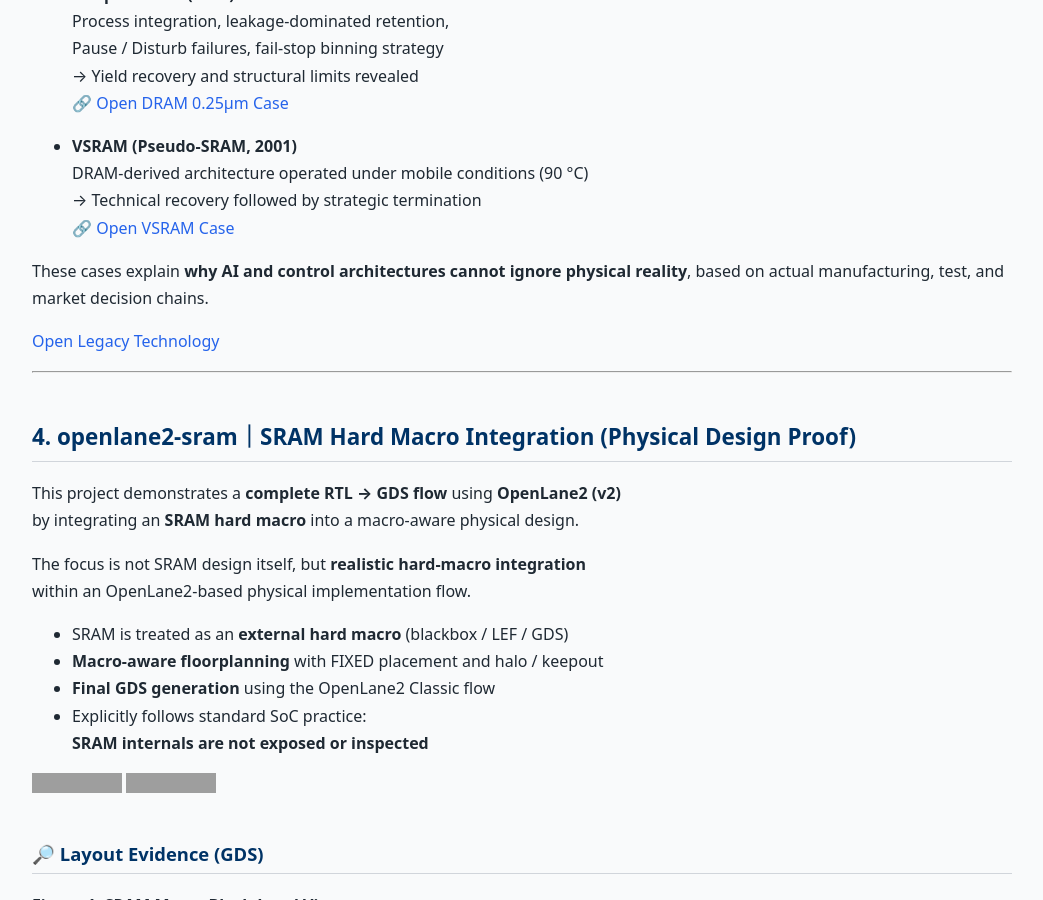
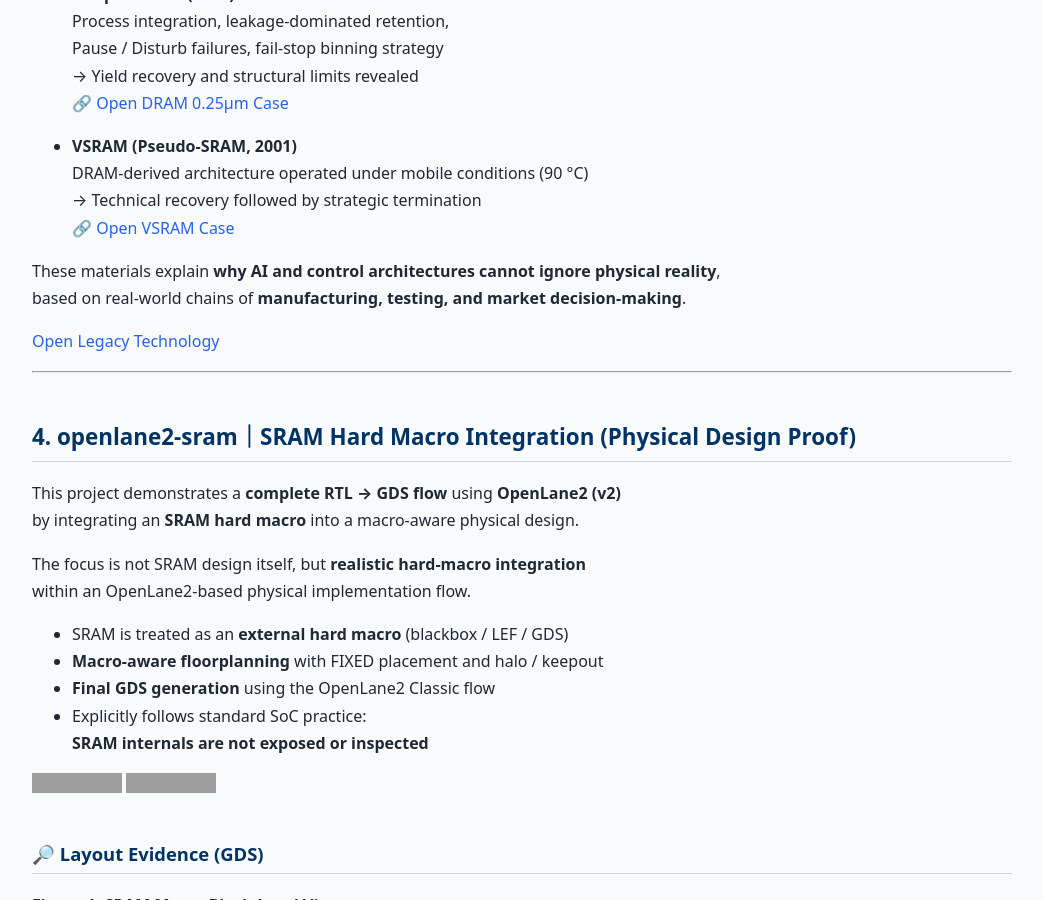
Before and after one commit to Samizo-AITL/Samizo-AITL.github.io, a Jekyll site: the page built from portal/en/index.md, in a window 1280 px wide and 900 px high, scrolled down 8502 px. Shown: the whole window, without its empty margins (118-1161 px from the left). Built offline with Jekyll 4.4.1, drawn with Linux system fonts in a browser that asks for light colours; grey boxes are pictures that could not be loaded.

Commit message:
Update index.md

```diff
--- a/portal/en/index.md
+++ b/portal/en/index.md
@@ -286,18 +286,19 @@
   Process integration, leakage-dominated retention,
   Pause / Disturb failures, fail-stop binning strategy
   → Yield recovery and structural limits revealed
-  🔗 [Open DRAM 0.25µm Case](https://github.com/Samizo-AITL/Edusemi-Plus/tree/main/archive/legacy/dram_025um)
+  🔗 [Open DRAM 0.25µm Case](https://samizo-aitl.github.io/Edusemi-Plus/archive/legacy/dram_025um/)
 
 - **VSRAM (Pseudo-SRAM, 2001)**
   DRAM-derived architecture operated under mobile conditions (90 °C)
   → Technical recovery followed by strategic termination
-  🔗 [Open VSRAM Case](https://github.com/Samizo-AITL/Edusemi-Plus/tree/main/archive/legacy/vsram_2001)
+  🔗 [Open VSRAM Case](https://samizo-aitl.github.io/Edusemi-Plus/archive/legacy/vsram_2001/)
 
-These cases explain **why AI and control architectures
-cannot ignore physical reality**, based on actual manufacturing,
-test, and market decision chains.
+These materials explain **why AI and control architectures
+cannot ignore physical reality**,
+based on real-world chains of **manufacturing, testing,
+and market decision-making**.
 
-[Open Legacy Technology](https://github.com/Samizo-AITL/Edusemi-Plus/tree/main/archive/legacy)
+[Open Legacy Technology](https://samizo-aitl.github.io/Edusemi-Plus/archive/legacy/)
 
 ---
 
```
